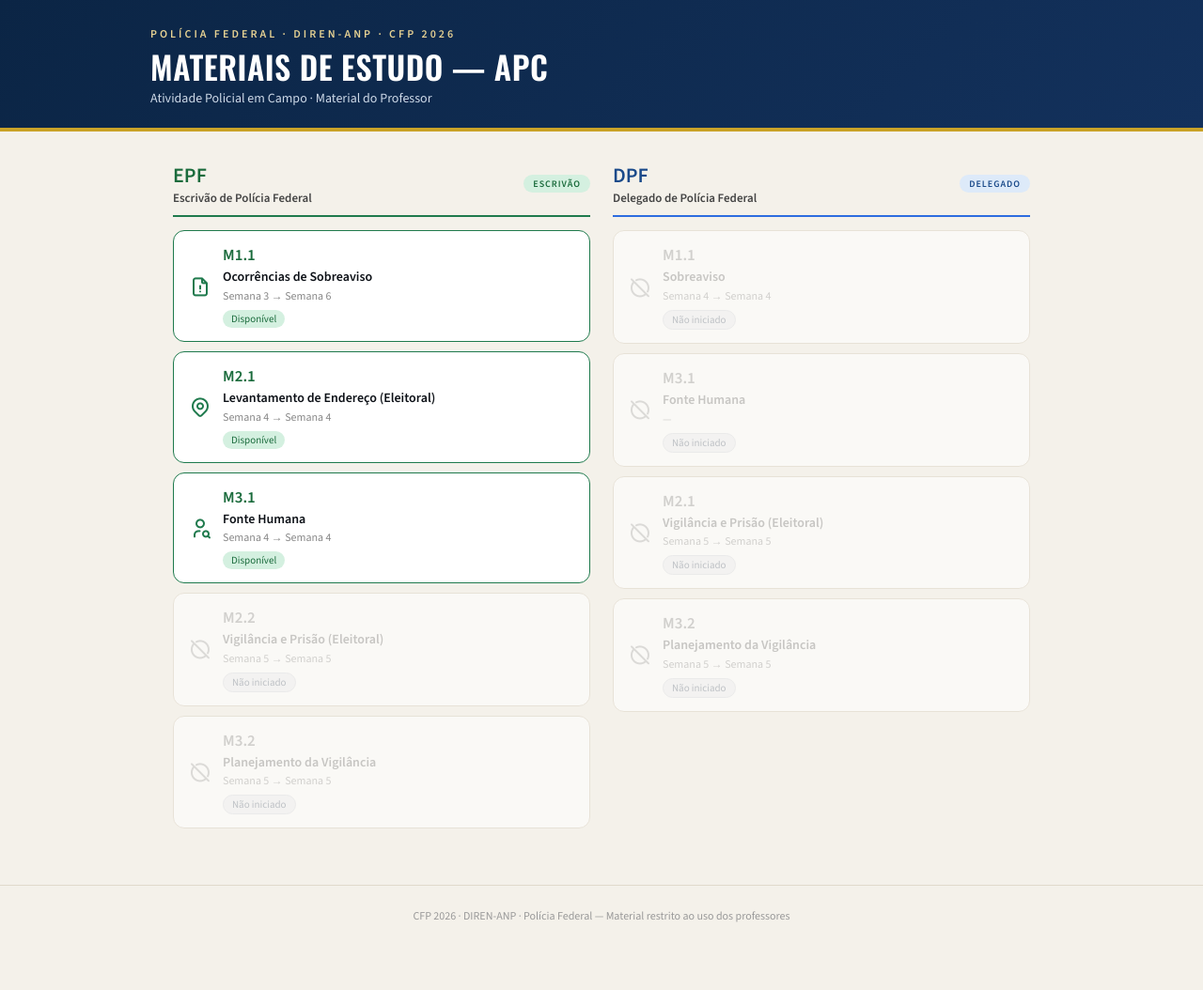
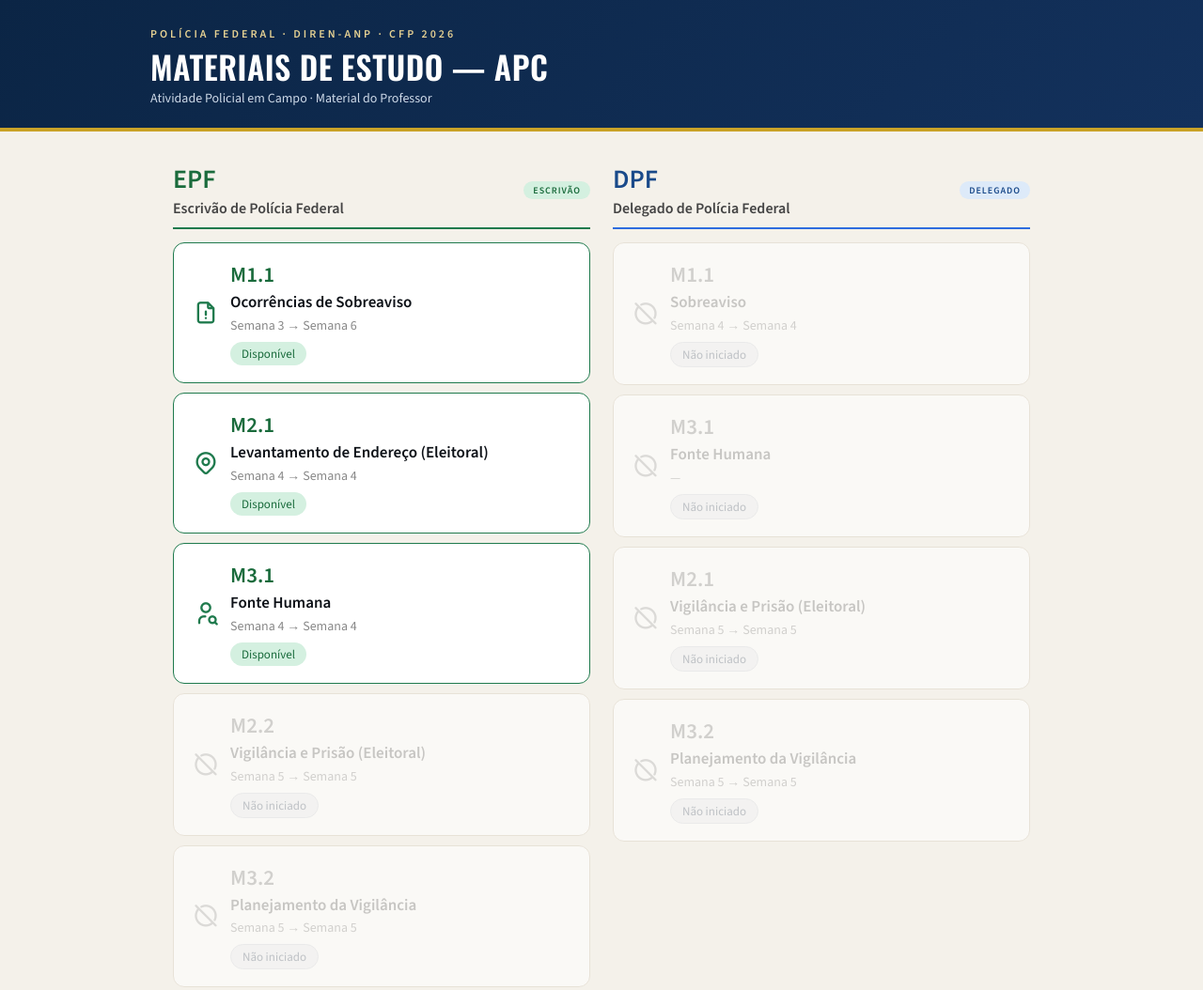
Before and after one commit to CFP2026ANP/PAINEL-DE-MATERIAIS-APC, a plain HTML site: page index.html in a window 1280 px wide. Shown: the top 1054 px of the page at 94% size. Before the commit the page ends 1007 px from the top, so only its background shows below. Drawn offline with nearby package versions, Linux system fonts and the light colour scheme.

Commit message:
Add files via upload

```diff
--- a/index.html
+++ b/index.html
@@ -75,10 +75,10 @@
   .col-title.epf { border-color: var(--green); }
   .col-title.dpf { border-color: var(--blue); }
   .col-title-left { display: flex; flex-direction: column; }
-  .col-sigla { font-size: 22px; font-weight: 700; display: block; }
+  .col-sigla { font-size: 28px; font-weight: 700; display: block; }
   .epf .col-sigla { color: var(--green-text); }
   .dpf .col-sigla { color: var(--blue-text); }
-  .col-sub { font-size: 13px; font-weight: 600; color: #444; display: block; margin-top: 1px; }
+  .col-sub { font-size: 16px; font-weight: 600; color: #444; display: block; margin-top: 2px; }
   .col-badge {
     font-size: 10px;
     font-weight: 700;
@@ -101,7 +101,7 @@
     display: flex;
     align-items: center;
     gap: 12px;
-    padding: 14px 16px;
+    padding: 18px 20px;
     text-decoration: none;
     color: inherit;
     transition: transform .15s, box-shadow .15s;
@@ -112,42 +112,42 @@
   .mat-card.avail.dpf { border-color: var(--blue); }
   .mat-card.off { cursor: default; opacity: .6; }
 
-  .card-icon { flex-shrink: 0; font-size: 24px; line-height: 1; }
+  .card-icon { flex-shrink: 0; font-size: 28px; line-height: 1; }
   .avail.epf .card-icon { color: var(--green); }
   .avail.dpf .card-icon { color: var(--blue); }
   .off .card-icon { color: #ccc; }
 
   .card-info { display: flex; flex-direction: column; }
   .card-code {
-    font-size: 17px;
+    font-size: 23px;
     font-weight: 700;
     display: block;
-    margin-bottom: 2px;
+    margin-bottom: 3px;
   }
   .avail.epf .card-code { color: var(--green-text); }
   .avail.dpf .card-code { color: var(--blue-text); }
   .off .card-code { color: #bbb; }
   .card-name {
-    font-size: 14px;
+    font-size: 17px;
     font-weight: 600;
     color: #0d1117;
     display: block;
     line-height: 1.4;
-    margin-bottom: 2px;
+    margin-bottom: 3px;
   }
   .off .card-name { color: #aaa; }
   .card-weeks {
-    font-size: 12px;
+    font-size: 14px;
     color: #888;
     display: block;
-    margin-bottom: 7px;
+    margin-bottom: 8px;
   }
   .off .card-weeks { color: #bbb; }
 
   .tag {
-    font-size: 11px;
+    font-size: 13px;
     display: inline-block;
-    padding: 2px 9px;
+    padding: 4px 12px;
     border-radius: 20px;
     font-weight: 500;
     width: fit-content;
```
